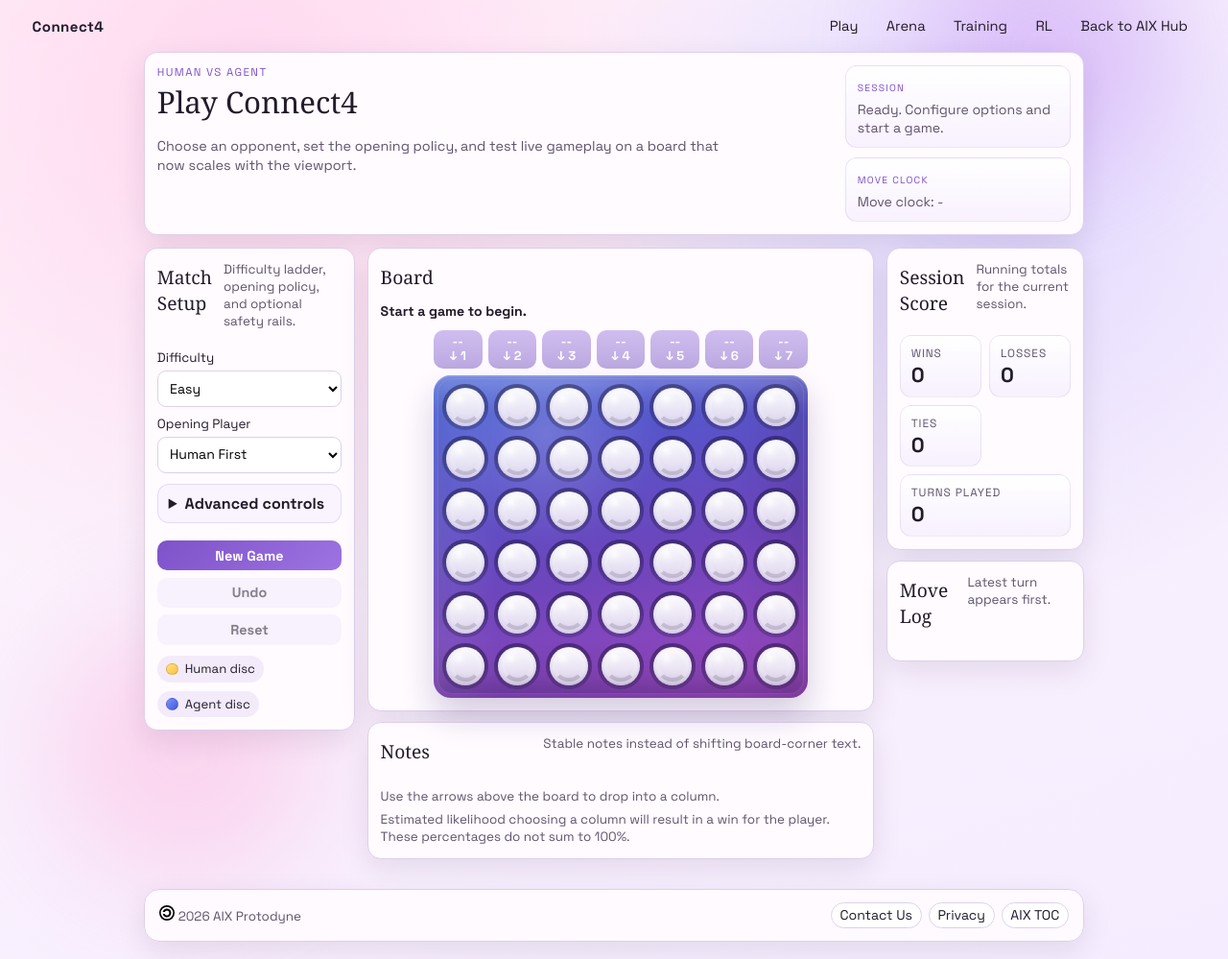
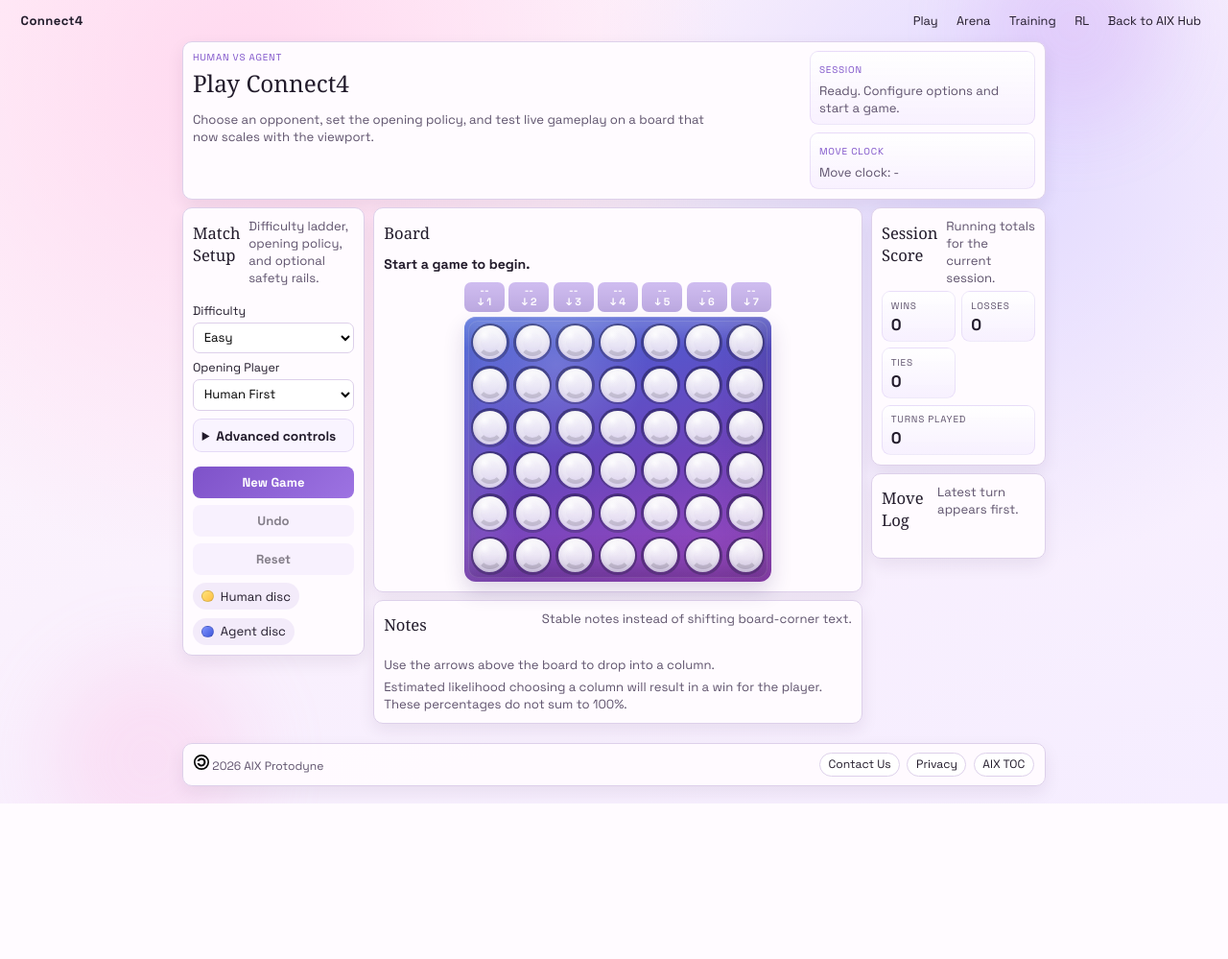
Before and after one commit to davidabelin/c4, a Flask app: page /play in a window 1280 px wide. Shown: the whole page at 96% size. After the commit the page ends 837 px from the top, so only its background shows below. Run offline with Flask 3, Linux system fonts and the light colour scheme; data that the repository does not hold is empty; some web fonts are replaced.

Commit message:
First pass at shrinkage

```diff
--- a/c4_web/static/css/theme.css
+++ b/c4_web/static/css/theme.css
@@ -912,3 +912,333 @@ code {
     grid-template-columns: 1fr;
   }
 }
+
+/* Compact AIX Labs UI pass. */
+:root {
+  --shadow: 0 7px 18px rgba(48, 23, 66, 0.08);
+  --board-max-width: 320px;
+  --board-gap: clamp(0.14rem, 0.42vw, 0.26rem);
+}
+
+body {
+  font-size: 0.86rem;
+}
+
+.bg-orb {
+  filter: blur(42px);
+  opacity: 0.2;
+}
+
+.bg-orb-a {
+  width: 195px;
+  height: 195px;
+  top: -70px;
+}
+
+.bg-orb-b {
+  width: 210px;
+  height: 210px;
+  bottom: -95px;
+}
+
+.site-header {
+  padding: 0.62rem clamp(0.65rem, 2vw, 1.35rem);
+  gap: 0.55rem;
+}
+
+.brand {
+  font-size: 0.82rem;
+}
+
+.site-nav {
+  gap: 0.42rem;
+}
+
+.site-nav a {
+  padding: 0.18rem 0.4rem;
+  font-size: 0.8rem;
+}
+
+.page {
+  width: min(900px, 94vw);
+  margin: 0 auto 1.25rem;
+}
+
+.hero {
+  border-radius: 12px;
+  padding: clamp(0.7rem, 1.6vw, 1.1rem);
+}
+
+.eyebrow,
+.status-kicker,
+.score-label {
+  letter-spacing: 0.08em;
+  font-size: 0.62rem;
+}
+
+h1 {
+  font-size: clamp(1.05rem, 2.2vw, 1.52rem);
+}
+
+h2 {
+  font-size: clamp(0.88rem, 1.5vw, 1.04rem);
+}
+
+.lede,
+p,
+li,
+.status,
+.panel-note,
+.board-tip,
+.info-card p {
+  font-size: 0.82rem;
+  line-height: 1.36;
+}
+
+.grid {
+  margin-top: 0.62rem;
+  grid-template-columns: repeat(auto-fit, minmax(170px, 1fr));
+  gap: 0.52rem;
+}
+
+.stack,
+.play-stack,
+.play-main-column,
+.play-setup-panel,
+.play-sidebar,
+.board-panel,
+.hero-status,
+.info-card {
+  gap: 0.52rem;
+}
+
+.card,
+.panel {
+  border-radius: 10px;
+  padding: 0.62rem;
+}
+
+.panel-head {
+  gap: 0.55rem;
+}
+
+.panel-head.compact {
+  margin-bottom: 0.28rem;
+}
+
+.controls-grid,
+.train-form,
+.info-grid {
+  grid-template-columns: repeat(auto-fit, minmax(132px, 1fr));
+  gap: 0.42rem;
+}
+
+.train-form {
+  margin-top: 0.48rem;
+  align-items: start;
+}
+
+.train-field,
+.train-form label,
+.controls-grid label {
+  display: grid;
+  gap: 0.24rem;
+  min-width: 0;
+  font-size: 0.78rem;
+}
+
+.train-field-model {
+  align-self: stretch;
+  gap: 0.3rem;
+}
+
+.label-line {
+  gap: 0.22rem;
+  min-width: 0;
+  overflow-wrap: anywhere;
+}
+
+.form-note {
+  margin: 0;
+  color: var(--muted);
+  font-size: 0.74rem;
+  line-height: 1.28;
+}
+
+.controls-grid input,
+.controls-grid select,
+.train-form input,
+.train-form select {
+  min-height: 2.05rem;
+  border-radius: 7px;
+  padding: 0.28rem 0.42rem;
+  font-size: 0.82rem;
+}
+
+.btn {
+  min-height: 2.05rem;
+  border-radius: 8px;
+  padding: 0.3rem 0.55rem;
+  font-size: 0.82rem;
+}
+
+.train-form > .btn {
+  grid-column: 1 / -1;
+  justify-self: start;
+}
+
+.help-dot {
+  width: 0.82rem;
+  height: 0.82rem;
+  font-size: 0.58rem;
+}
+
+.play-layout {
+  grid-template-columns: minmax(160px, 190px) minmax(0, 1fr) minmax(155px, 182px);
+  gap: 0.58rem;
+}
+
+.status-card,
+.inline-details,
+.score-card,
+.info-card,
+.metrics {
+  border-radius: 9px;
+  padding: 0.48rem 0.55rem;
+}
+
+.board-shell {
+  gap: 0.32rem;
+}
+
+.board-grid {
+  border-radius: 12px;
+  padding: clamp(0.28rem, 0.72vw, 0.42rem);
+  box-shadow:
+    inset 0 1px 0 rgba(255, 255, 255, 0.16),
+    0 10px 22px rgba(52, 26, 99, 0.16);
+}
+
+.board-grid::after {
+  border-radius: 10px;
+}
+
+.cell {
+  padding: clamp(0.08rem, 0.26vw, 0.16rem);
+}
+
+.drop-btn {
+  min-height: clamp(1.45rem, 3vw, 1.85rem);
+  border-radius: 7px;
+  padding: 0.22rem 0.12rem;
+}
+
+.drop-label,
+.drop-forecast {
+  font-size: 0.68rem;
+}
+
+.score-grid {
+  gap: 0.42rem;
+}
+
+.score-card strong {
+  font-size: clamp(0.88rem, 1.7vw, 1.05rem);
+}
+
+.meter {
+  margin-top: 0.38rem;
+  height: 0.52rem;
+}
+
+.metrics {
+  margin-top: 0.45rem;
+  font-size: 0.72rem;
+  line-height: 1.32;
+}
+
+.data-table {
+  font-size: 0.78rem;
+}
+
+.data-table th,
+.data-table td {
+  padding: 0.34rem 0.28rem;
+}
+
+.footer-inner {
+  width: min(900px, 94vw);
+  border-radius: 10px;
+  padding: 0.55rem 0.7rem;
+  gap: 0.48rem;
+}
+
+.footer-copy,
+.footer-links a {
+  font-size: 0.76rem;
+}
+
+@media (max-width: 1080px) {
+  .play-layout {
+    grid-template-columns: minmax(0, 1fr) minmax(185px, 215px);
+  }
+}
+
+@media (max-width: 820px) {
+  .play-layout,
+  .train-form {
+    grid-template-columns: 1fr;
+  }
+
+  .board-shell {
+    width: min(100%, 520px);
+  }
+}
+
+@media (max-width: 700px) {
+  body {
+    overflow-x: hidden;
+  }
+
+  .page {
+    width: calc(100vw - 0.8rem);
+    overflow-x: hidden;
+  }
+
+  .hero,
+  .panel,
+  .card {
+    max-width: 100%;
+  }
+
+  .controls-grid,
+  .controls-grid-compact,
+  .score-grid,
+  .info-grid {
+    grid-template-columns: 1fr;
+  }
+
+  .controls-row > *,
+  .play-actions .btn,
+  .train-form > .btn {
+    width: 100%;
+  }
+
+  .play-actions {
+    display: grid;
+    gap: 0.38rem;
+  }
+
+  .table-wrap,
+  .panel {
+    overflow-x: auto;
+  }
+
+  .lede,
+  p,
+  .status,
+  .panel-note,
+  .board-tip {
+    overflow-wrap: anywhere;
+  }
+}
--- a/c4_web/templates/pages/train.html
+++ b/c4_web/templates/pages/train.html
@@ -6,6 +6,7 @@
     <h1>Supervised Training</h1>
     <p>Train a model from curated Connect4 sessions, register the artifact, and activate it for play or arena matches.</p>
     <form id="trainForm" class="train-form">
+      <div class="train-field train-field-model">
         <label>
           <span class="label-line">Model <span class="help-dot" title="Decision Tree is the fast baseline, NN is the richer neural baseline, and Frequency is a lightweight context model.">i</span></span>
           <select name="model_type">
@@ -15,6 +16,7 @@
           </select>
         </label>
         <p id="modelDescription" class="form-note">Decision Tree: quick baseline for tabular board and action-history patterns.</p>
+      </div>
       <label>
         <span class="label-line">History Context <span class="help-dot" title="How many prior moves are encoded into each training sample. Connect4 lookahead is configured on the Play page forecasts, not here.">i</span></span>
         <input name="lookback" type="number" min="1" max="20" value="5">
```
Lines whose indentation alone changed are shown as unchanged.
